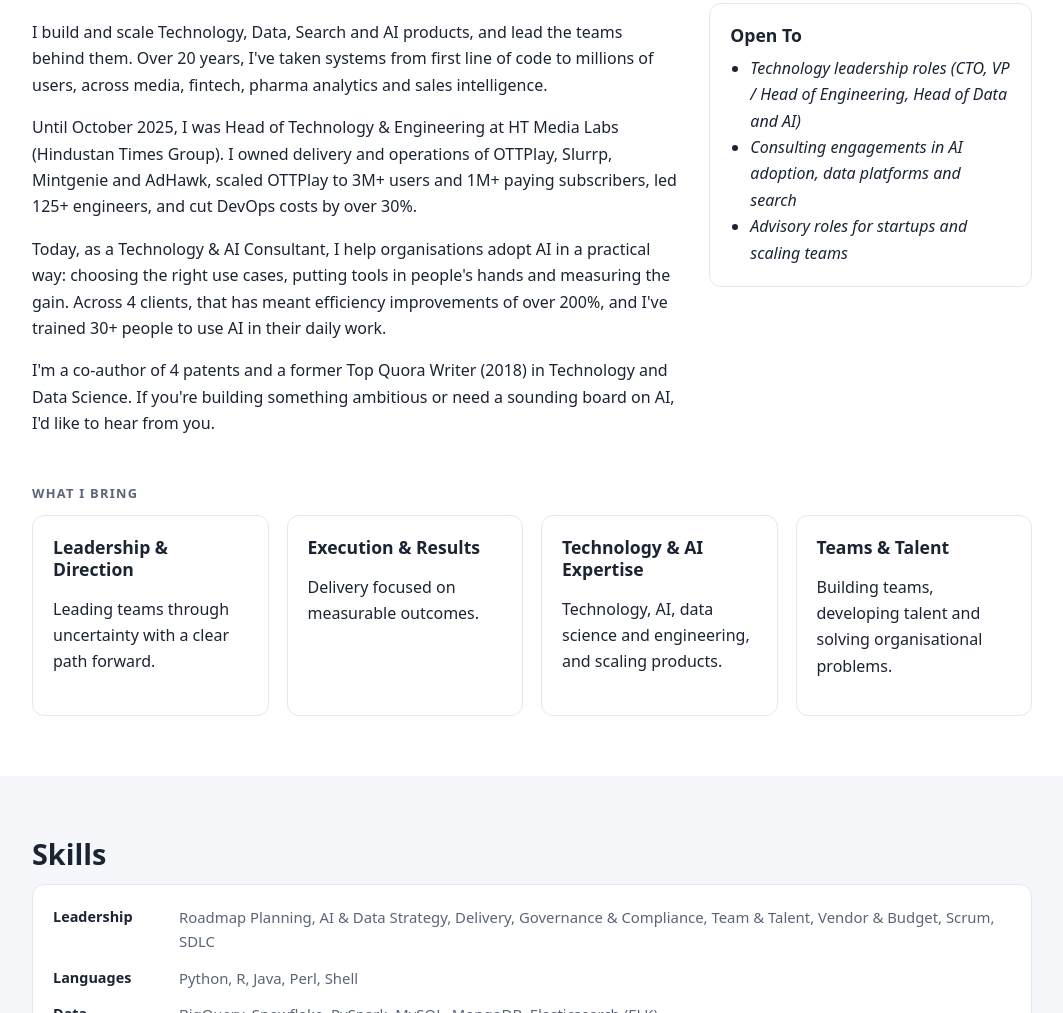
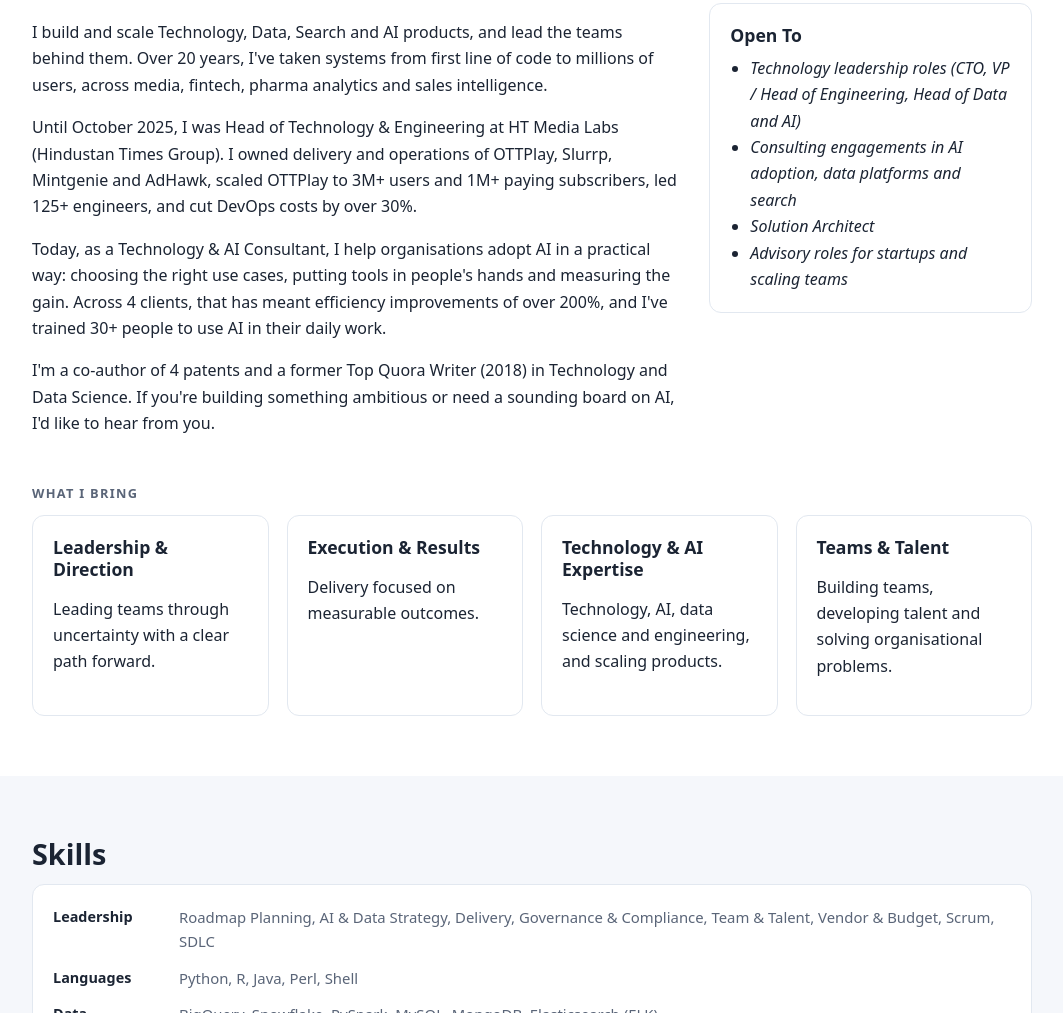
Before and after one commit to s-manjunath/s-manjunath.github.io, a plain HTML site: page index.html in a window 1280 px wide. Shown: the part 832-1845 px from the top of the page, without its empty margins (108-1171 px from the left). Drawn offline with Linux system fonts and the light colour scheme.

Commit message:
Update index.html

```diff
--- a/index.html
+++ b/index.html
@@ -116,6 +116,7 @@
           <ul>
             <li><i>Technology leadership roles (CTO, VP / Head of Engineering, Head of Data and AI)</i></li>
             <li><i>Consulting engagements in AI adoption, data platforms and search</i></li>
+			 <li><i>Solution Architect</i></li>
             <li><i>Advisory roles for startups and scaling teams</i></li>
           </ul>
         </div>
```
